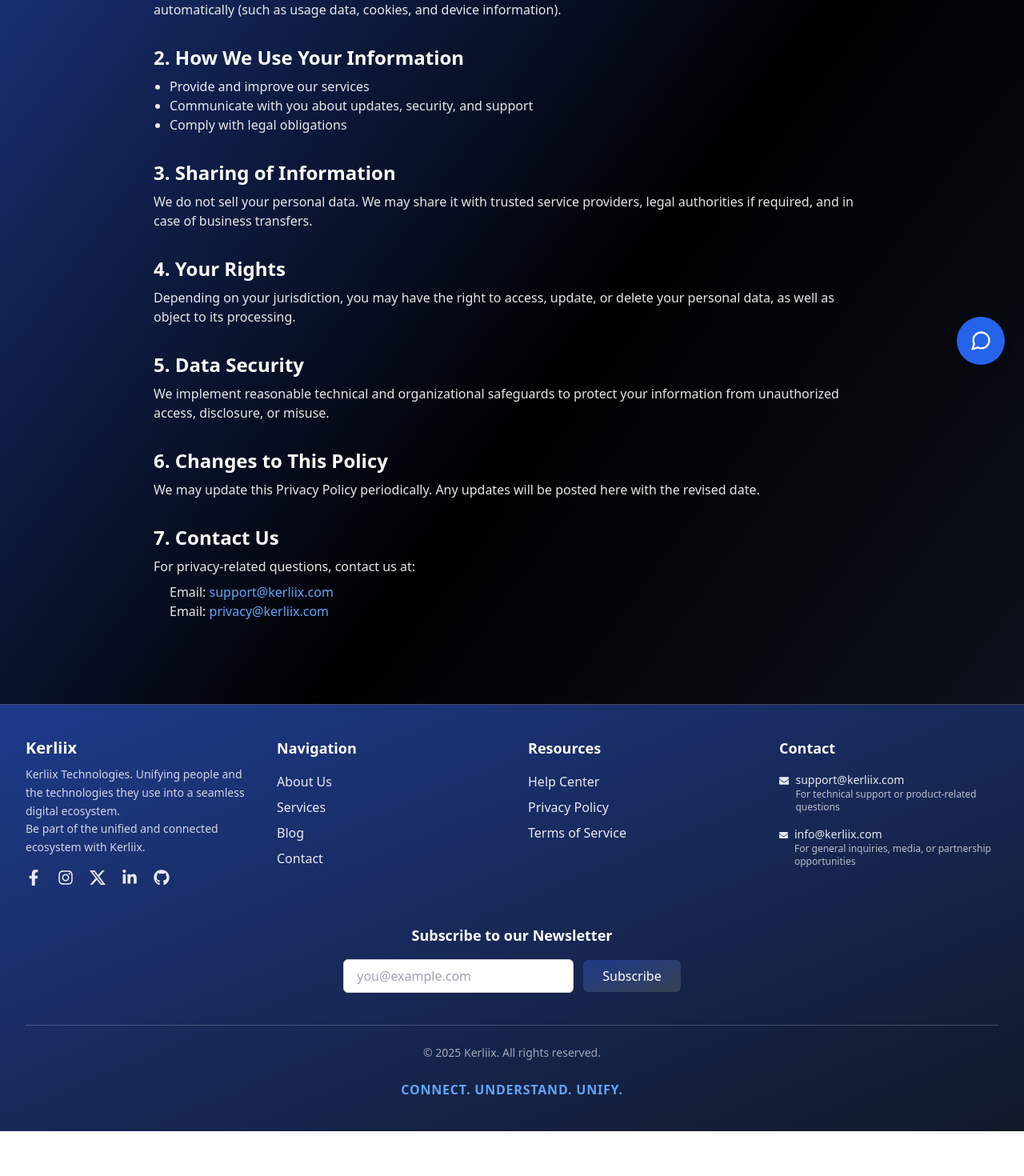
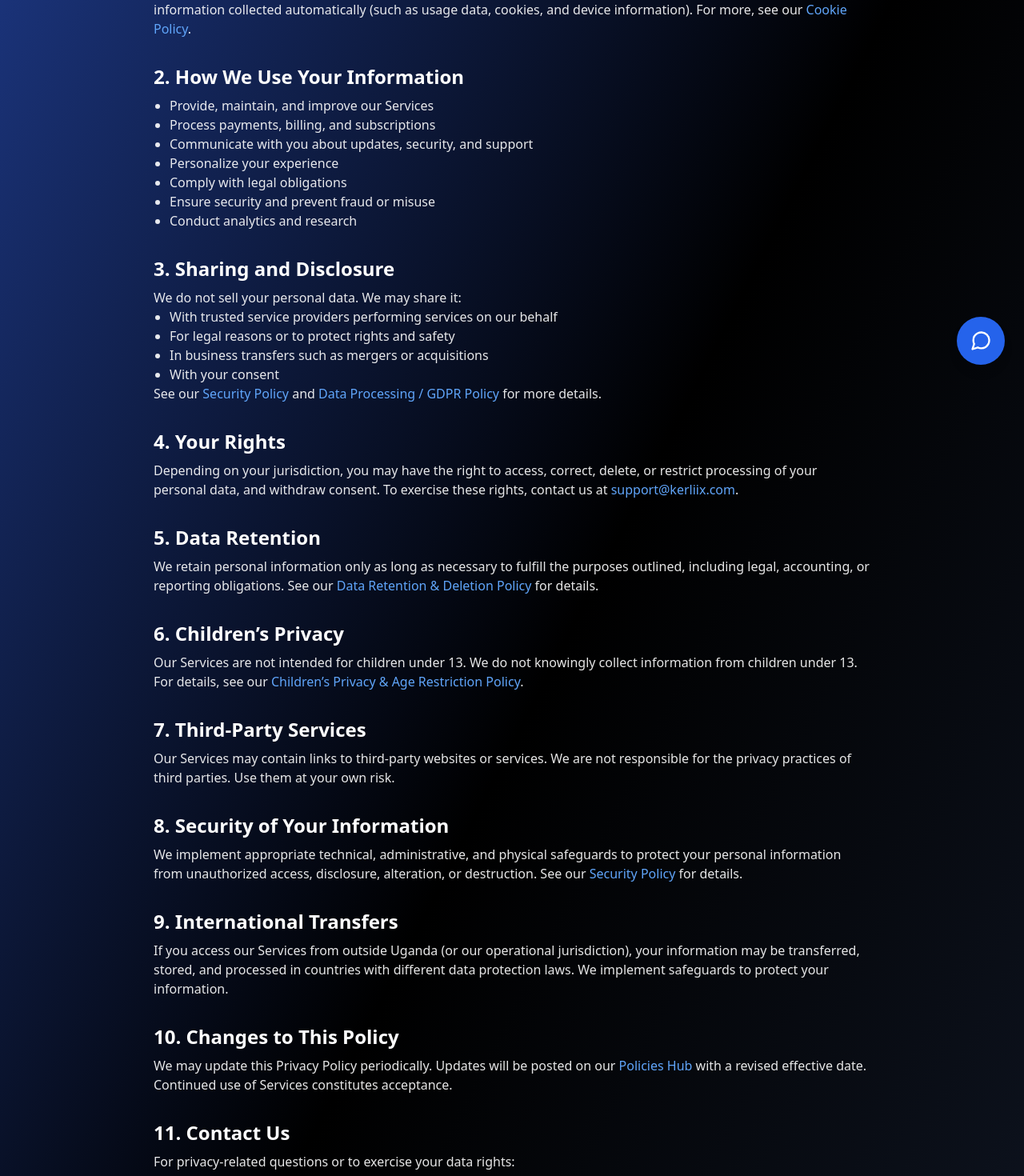
Before and after one commit to Kerliix-Technologies-Limited/Kerliix_policies_pages, a React (Vite) app: page /privacy in a window 1280 px wide. Shown: the part 320-1790 px from the top of the page at 80% size. Before the commit the page ends 1734 px from the top, so only its background shows below. Built offline with nearby package versions, Linux system fonts and the light colour scheme; no server answers.

Commit message:
Update Privacy.jsx

```diff
--- a/src/pages/Privacy.jsx
+++ b/src/pages/Privacy.jsx
@@ -12,7 +12,7 @@
         />
         <meta
           name="keywords"
-          content="Kerliix, privacy policy, data protection, GDPR, personal information, security"
+          content="Kerliix, privacy policy, data protection, GDPR, personal information, security, cookies"
         />
         <meta name="author" content="Kerliix Technologies" />
         <link rel="canonical" href="https://policies.kerliix.com/privacy" />
@@ -66,58 +66,100 @@
         <section className="mb-8">
           <h2 className="text-2xl font-semibold mb-2">1. Information We Collect</h2>
           <p className="text-white/90">
-            We collect information you provide directly (such as account details, support inquiries) and information collected automatically (such as usage data, cookies, and device information).
+            We collect information you provide directly (such as account details, support inquiries, payment information) and information collected automatically (such as usage data, cookies, and device information). For more, see our <a href="https://policies.kerliix.com/cookies" className="text-blue-400 hover:underline">Cookie Policy</a>.
           </p>
         </section>
 
         <section className="mb-8">
           <h2 className="text-2xl font-semibold mb-2">2. How We Use Your Information</h2>
           <ul className="list-disc pl-5 text-white/90">
-            <li>Provide and improve our services</li>
+            <li>Provide, maintain, and improve our Services</li>
+            <li>Process payments, billing, and subscriptions</li>
             <li>Communicate with you about updates, security, and support</li>
+            <li>Personalize your experience</li>
             <li>Comply with legal obligations</li>
+            <li>Ensure security and prevent fraud or misuse</li>
+            <li>Conduct analytics and research</li>
           </ul>
         </section>
 
         <section className="mb-8">
-          <h2 className="text-2xl font-semibold mb-2">3. Sharing of Information</h2>
+          <h2 className="text-2xl font-semibold mb-2">3. Sharing and Disclosure</h2>
           <p className="text-white/90">
-            We do not sell your personal data. We may share it with trusted service providers, legal authorities if required, and in case of business transfers.
+            We do not sell your personal data. We may share it:
+          </p>
+          <ul className="list-disc pl-5 text-white/90">
+            <li>With trusted service providers performing services on our behalf</li>
+            <li>For legal reasons or to protect rights and safety</li>
+            <li>In business transfers such as mergers or acquisitions</li>
+            <li>With your consent</li>
+          </ul>
+          <p className="text-white/90">
+            See our <a href="https://policies.kerliix.com/security" className="text-blue-400 hover:underline">Security Policy</a> and <a href="https://policies.kerliix.com/gdpr" className="text-blue-400 hover:underline">Data Processing / GDPR Policy</a> for more details.
           </p>
         </section>
 
         <section className="mb-8">
           <h2 className="text-2xl font-semibold mb-2">4. Your Rights</h2>
           <p className="text-white/90">
-            Depending on your jurisdiction, you may have the right to access, update, or delete your personal data, as well as object to its processing.
+            Depending on your jurisdiction, you may have the right to access, correct, delete, or restrict processing of your personal data, and withdraw consent. To exercise these rights, contact us at <a href="mailto:support@kerliix.com" className="text-blue-400 hover:underline">support@kerliix.com</a>.
           </p>
         </section>
 
         <section className="mb-8">
-          <h2 className="text-2xl font-semibold mb-2">5. Data Security</h2>
+          <h2 className="text-2xl font-semibold mb-2">5. Data Retention</h2>
           <p className="text-white/90">
-            We implement reasonable technical and organizational safeguards to protect your information from unauthorized access, disclosure, or misuse.
+            We retain personal information only as long as necessary to fulfill the purposes outlined, including legal, accounting, or reporting obligations. See our <a href="https://policies.kerliix.com/data-retention" className="text-blue-400 hover:underline">Data Retention & Deletion Policy</a> for details.
           </p>
         </section>
 
         <section className="mb-8">
-          <h2 className="text-2xl font-semibold mb-2">6. Changes to This Policy</h2>
+          <h2 className="text-2xl font-semibold mb-2">6. Children’s Privacy</h2>
           <p className="text-white/90">
-            We may update this Privacy Policy periodically. Any updates will be posted here with the revised date.
+            Our Services are not intended for children under 13. We do not knowingly collect information from children under 13. For details, see our <a href="https://policies.kerliix.com/coppa" className="text-blue-400 hover:underline">Children’s Privacy & Age Restriction Policy</a>.
           </p>
         </section>
 
         <section className="mb-8">
-          <h2 className="text-2xl font-semibold mb-2">7. Contact Us</h2>
+          <h2 className="text-2xl font-semibold mb-2">7. Third-Party Services</h2>
           <p className="text-white/90">
-            For privacy-related questions, contact us at:
+            Our Services may contain links to third-party websites or services. We are not responsible for the privacy practices of third parties. Use them at your own risk.
+          </p>
+        </section>
+
+        <section className="mb-8">
+          <h2 className="text-2xl font-semibold mb-2">8. Security of Your Information</h2>
+          <p className="text-white/90">
+            We implement appropriate technical, administrative, and physical safeguards to protect your personal information from unauthorized access, disclosure, alteration, or destruction. See our <a href="https://policies.kerliix.com/security" className="text-blue-400 hover:underline">Security Policy</a> for details.
+          </p>
+        </section>
+
+        <section className="mb-8">
+          <h2 className="text-2xl font-semibold mb-2">9. International Transfers</h2>
+          <p className="text-white/90">
+            If you access our Services from outside Uganda (or our operational jurisdiction), your information may be transferred, stored, and processed in countries with different data protection laws. We implement safeguards to protect your information.
+          </p>
+        </section>
+
+        <section className="mb-8">
+          <h2 className="text-2xl font-semibold mb-2">10. Changes to This Policy</h2>
+          <p className="text-white/90">
+            We may update this Privacy Policy periodically. Updates will be posted on our <a href="https://policies.kerliix.com" className="text-blue-400 hover:underline">Policies Hub</a> with a revised effective date. Continued use of Services constitutes acceptance.
+          </p>
+        </section>
+
+        <section className="mb-8">
+          <h2 className="text-2xl font-semibold mb-2">11. Contact Us</h2>
+          <p className="text-white/90">
+            For privacy-related questions or to exercise your data rights:
           </p>
           <ul className="pl-5 mt-2 text-white/90">
             <li>Email: <a href="mailto:support@kerliix.com" className="text-blue-400 hover:underline">support@kerliix.com</a></li>
             <li>Email: <a href="mailto:privacy@kerliix.com" className="text-blue-400 hover:underline">privacy@kerliix.com</a></li>
+            <li>Policies Hub: <a href="https://policies.kerliix.com" className="text-blue-400 hover:underline">https://policies.kerliix.com</a></li>
           </ul>
         </section>
       </div>
     </div>
   );
-}
+      }
```
